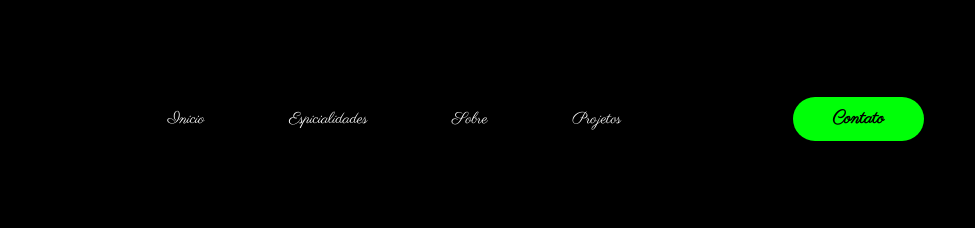
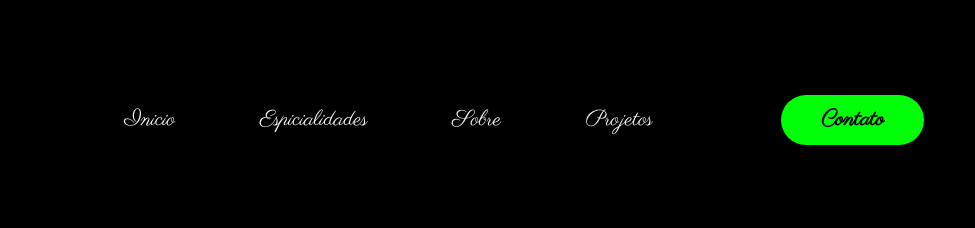
Before and after one commit to MisaAndrejezieski/Site, a plain HTML site: page Portifolio/index.html in a window 1280 px wide. Shown: the full height of the page, 305-1280 px from the left. Drawn offline with Linux system fonts and the light colour scheme.

Commit message:
Update style.css

```diff
--- a/Portifolio/style.css
+++ b/Portifolio/style.css
@@ -36,6 +36,7 @@ header > .interface{
 header a{
     color: #fff;
     text-decoration: none;
+    font-size: 22px;
 }
 
 header nav ul{
@@ -49,7 +50,7 @@ header nav ul li{
 
 header .btn-contato button{
     padding: 10px 40px;
-    font-size: 18px;
+    font-size: 22px;
     font-weight: 600;
     background-color:#00ff08;
     border: 0;
```
